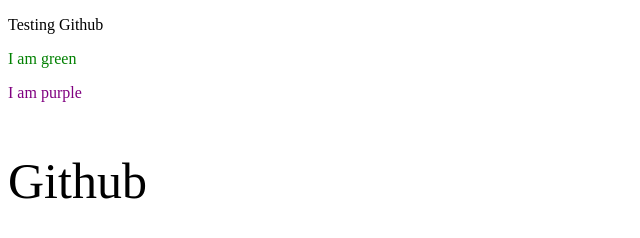
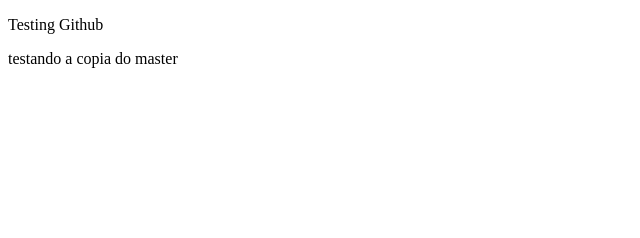
Before and after one commit to flaquebec/intro-to-github, a plain HTML site: page index.html in a window 1280 px wide. Shown: the whole page, without its empty margins (0-640 px from the left). Drawn offline with Linux system fonts and the light colour scheme.

Commit message:
Update index.html

```diff
--- a/index.html
+++ b/index.html
@@ -3,9 +3,7 @@
 <body>
 
 <p>Testing Github</p>
-<p style="color:green;">I am green</p>
-<p style="color:purple;">I am purple</p>
-<p style="font-size:50px;">Github</p>
+<p>testando a copia do master</p>
 
 </body>
 </html>
```
